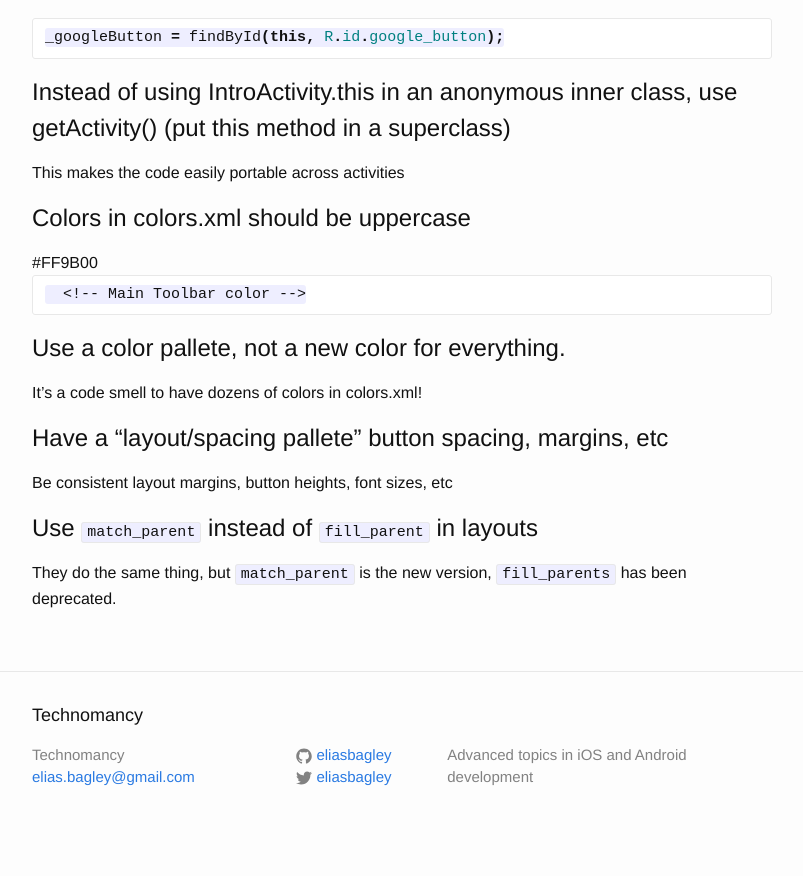
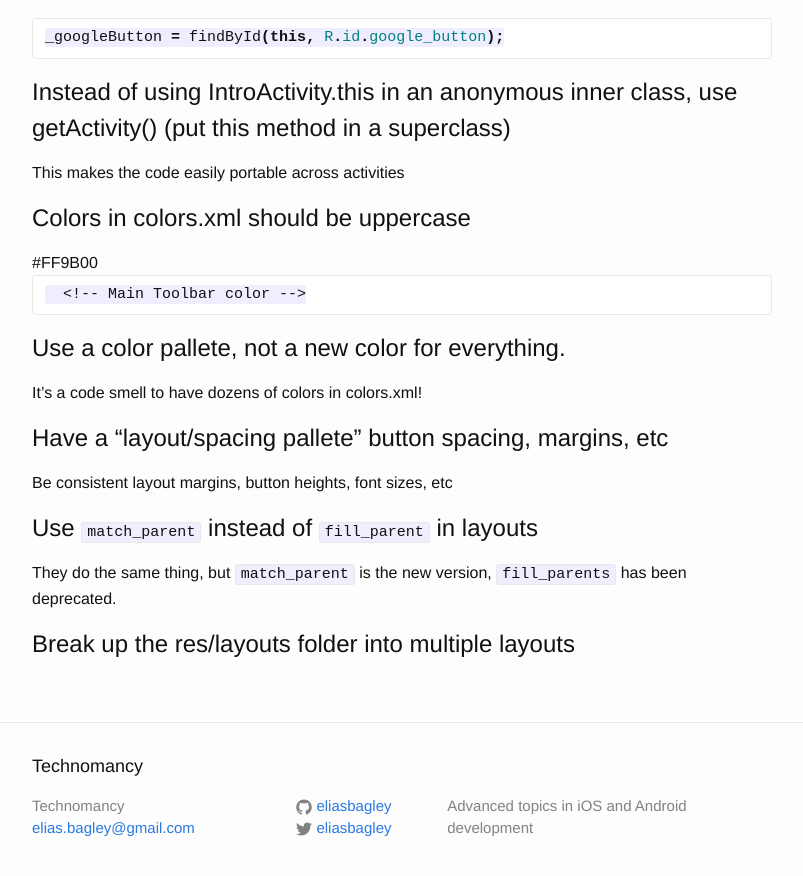
Before and after one commit to eliasbagley/eliasbagley.github.io, a Jekyll site: the page built from _posts/2015-10-27-android-style-guide.markdown, in a window 1280 px wide and 900 px high, scrolled down 7910 px. Shown: the top 876 px of the window, without its empty margins (238-1041 px from the left). Built offline with Jekyll 4.4.1, drawn with Linux system fonts in a browser that asks for light colours; Markdown is read by kramdown in place of the engine named in the settings; comment, search, counter and statistics services are not loaded; before the commit the page ends 8759 px from its top, so only the background shows below that.

Commit message:
Update style guide

```diff
--- a/_posts/2015-10-27-android-style-guide.markdown
+++ b/_posts/2015-10-27-android-style-guide.markdown
@@ -378,3 +378,5 @@ Be consistent layout margins, button heights, font sizes, etc
 # Use `match_parent` instead of `fill_parent` in layouts
 
 They do the same thing, but `match_parent` is the new version, `fill_parents` has been deprecated.
+
+# Break up the res/layouts folder into multiple layouts
```
